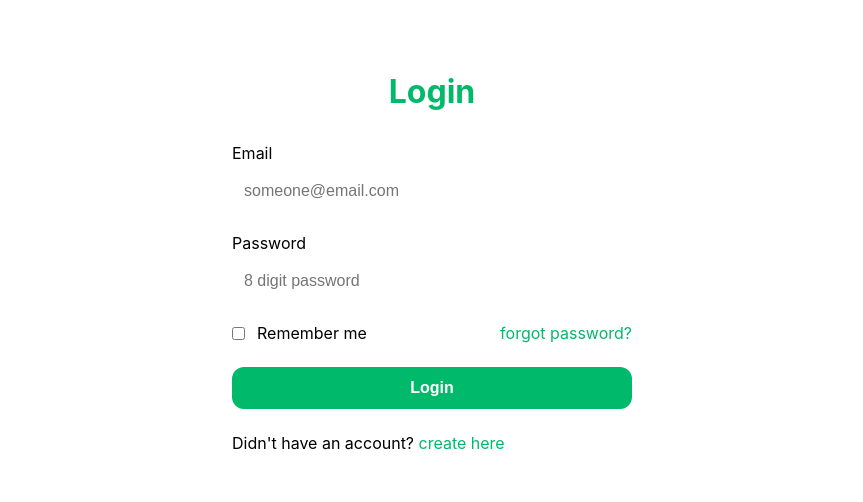
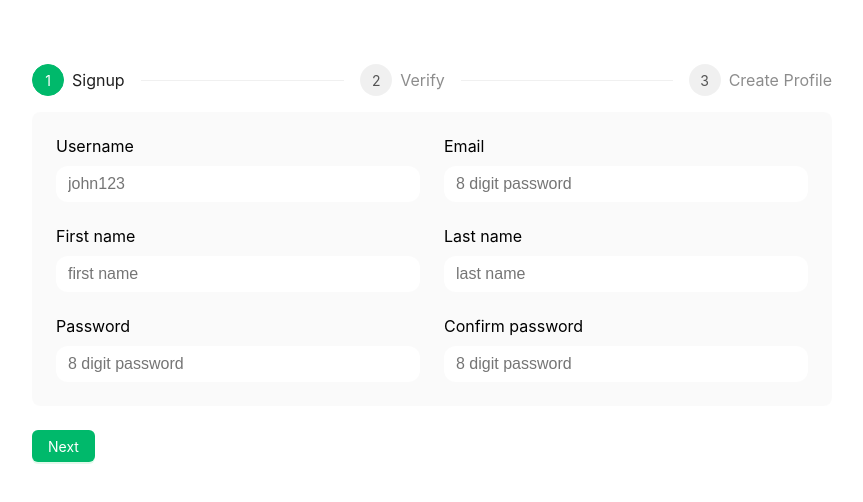
Before and after one commit to Aashish-Upadhyay-101/deltathon-farmflex, a React (Create React App) app: page /signup in a window 1280 px wide. Shown: the top 502 px of the page, without its empty margins (208-1071 px from the left). Built offline with nearby package versions, Linux system fonts and the light colour scheme.

Commit message:
signup page

```diff
--- a/package.json
+++ b/package.json
@@ -3,6 +3,7 @@
   "version": "0.1.0",
   "private": true,
   "dependencies": {
+    "@ant-design/icons": "^5.0.0",
     "@testing-library/jest-dom": "^5.16.5",
     "@testing-library/react": "^13.4.0",
     "@testing-library/user-event": "^13.5.0",
--- a/src/App.css
+++ b/src/App.css
@@ -22,6 +22,11 @@ code {
     monospace;
 }
 
+a {
+  text-decoration: none;
+  color: #00b96b;
+}
+
 .primary-btn {
   font-size: 1.6rem;
   background-color: #00b96b;
@@ -36,3 +41,44 @@ code {
 .w-100 {
   width: 100%;
 }
+
+.form-group {
+  display: flex;
+  flex-direction: column;
+  gap: 1rem;
+}
+
+.form-group-label {
+  font-size: 1.6rem;
+}
+
+.form-group-input {
+  font-size: 1.6rem;
+  height: 3.6rem;
+  border: none;
+  outline: none;
+  padding: 0 1.2rem;
+  border-radius: 12px;
+}
+
+.form-extra {
+  font-size: 1.6rem;
+}
+
+.form-extra span {
+  color: #00b96b;
+  cursor: pointer;
+}
+
+.form-remember {
+  display: flex;
+  align-items: center;
+  justify-content: space-between;
+}
+
+.remember-me {
+  display: flex;
+  align-items: center;
+  gap: 1.2rem;
+  font-size: 1.6rem;
+}
--- a/src/App.js
+++ b/src/App.js
@@ -1,12 +1,26 @@
+import { Route, Routes } from "react-router-dom";
 import "./App.css";
 import Homepage from "./pages/Homepage";
 import Login from "./pages/LoginPage/Login";
+import Signup from "./pages/SignupPage/Signup";
+import { ConfigProvider } from "antd";
 
 function App() {
   return (
-    <div className="App">
-      <Login />
-    </div>
+    <ConfigProvider
+      theme={{
+        token: {
+          colorPrimary: "#00b96b",
+        },
+      }}
+    >
+      <div className="App">
+        <Routes>
+          <Route path="/login" element={<Login />}></Route>
+          <Route path="/signup" element={<Signup />}></Route>
+        </Routes>
+      </div>
+    </ConfigProvider>
   );
 }
 
--- a/src/pages/LoginPage/Login.css
+++ b/src/pages/LoginPage/Login.css
@@ -20,44 +20,3 @@
   gap: 2.4rem;
   margin-top: 3.2rem;
 }
-
-.form-group {
-  display: flex;
-  flex-direction: column;
-  gap: 1rem;
-}
-
-.form-group-label {
-  font-size: 1.6rem;
-}
-
-.form-group-input {
-  font-size: 1.6rem;
-  height: 3.6rem;
-  border: none;
-  outline: none;
-  padding: 0 1.2rem;
-  border-radius: 12px;
-}
-
-.form-extra {
-  font-size: 1.6rem;
-}
-
-.form-extra span {
-  color: #00b96b;
-  cursor: pointer;
-}
-
-.form-remember {
-  display: flex;
-  align-items: center;
-  justify-content: space-between;
-}
-
-.remember-me {
-  display: flex;
-  align-items: center;
-  gap: 1.2rem;
-  font-size: 1.6rem;
-}
--- a/src/pages/LoginPage/Login.jsx
+++ b/src/pages/LoginPage/Login.jsx
@@ -1,4 +1,5 @@
 import React from "react";
+import { Link } from "react-router-dom";
 import "./Login.css";
 
 const Login = () => {
@@ -43,7 +44,7 @@ const Login = () => {
         </div>
         <div className="form-extra">
           <p>
-            Didn't have an account? <span>create here</span>
+            Didn't have an account? <Link to="/signup">create here</Link>
           </p>
         </div>
       </form>
--- /dev/null
+++ b/src/pages/SignupPage/Signup.css
@@ -0,0 +1,21 @@
+.signup {
+  max-width: 80rem;
+  margin: 0 auto;
+  margin-top: 6.4rem;
+}
+
+.signup__header {
+  font-size: 3.2rem;
+  text-align: center;
+}
+
+.signup__header > h1 {
+  font-size: inherit;
+  color: #00b96b;
+}
+
+.signup-form {
+  display: grid;
+  grid-template-columns: 1fr 1fr;
+  gap: 2.4rem;
+}
--- /dev/null
+++ b/src/pages/SignupPage/Signup.jsx
@@ -0,0 +1,141 @@
+import React from "react";
+import "./Signup.css";
+import { Button, Input, message, Steps, theme, Checkbox } from "antd";
+import { useState } from "react";
+import { UserOutlined, LockOutlined } from "@ant-design/icons";
+import { Form } from "react-router-dom";
+const steps = [
+  {
+    title: "Signup",
+    content: (
+      <form className="signup-form">
+        <div className="form-group">
+          <label htmlFor="username" className="form-group-label">
+            Username
+          </label>
+          <input
+            id="username"
+            type="text"
+            className="form-group-input"
+            placeholder="john123"
+          />
+        </div>
+        <div className="form-group">
+          <label htmlFor="email" className="form-group-label">
+            Email
+          </label>
+          <input
+            id="email"
+            type="email"
+            className="form-group-input"
+            placeholder="8 digit password"
+          />
+        </div>
+        <div className="form-group">
+          <label htmlFor="firstname" className="form-group-label">
+            First name
+          </label>
+          <input
+            id="text"
+            type="text"
+            className="form-group-input"
+            placeholder="first name"
+          />
+        </div>
+        <div className="form-group">
+          <label htmlFor="lastname" className="form-group-label">
+            Last name
+          </label>
+          <input
+            id="text"
+            type="text"
+            className="form-group-input"
+            placeholder="last name"
+          />
+        </div>
+        <div className="form-group">
+          <label htmlFor="password" className="form-group-label">
+            Password
+          </label>
+          <input
+            id="password"
+            type="password"
+            className="form-group-input"
+            placeholder="8 digit password"
+          />
+        </div>
+        <div className="form-group">
+          <label htmlFor="password" className="form-group-label">
+            Confirm password
+          </label>
+          <input
+            id="password"
+            type="password"
+            className="form-group-input"
+            placeholder="8 digit password"
+          />
+        </div>
+      </form>
+    ),
+  },
+  {
+    title: "Verify",
+    content: (
+      <p
+        style={{ textAlign: "center", marginTop: "4.4rem", fontSize: "2.4rem" }}
+      >
+        An verification email is send to your account please check it.
+      </p>
+    ),
+  },
+  {
+    title: "Create Profile",
+    content: "Last-content",
+  },
+];
+const Signup = () => {
+  const { token } = theme.useToken();
+  const [current, setCurrent] = useState(0);
+  const next = () => {
+    setCurrent(current + 1);
+  };
+
+  const items = steps.map((item) => ({
+    key: item.title,
+    title: item.title,
+  }));
+  const contentStyle = {
+    // color: token.colorTextTertiary,
+    padding: "2.4rem",
+    FontSize: "1.6rem",
+    backgroundColor: token.colorFillAlter,
+    borderRadius: token.borderRadiusLG,
+    marginTop: 16,
+  };
+  return (
+    <div className="signup">
+      <Steps current={current} items={items} />
+      <div style={contentStyle}>{steps[current].content}</div>
+      <div
+        style={{
+          marginTop: 24,
+        }}
+      >
+        {current < steps.length - 1 && (
+          <Button type="primary" onClick={() => next()}>
+            Next
+          </Button>
+        )}
+        {current === steps.length - 1 && (
+          <Button
+            type="primary"
+            onClick={() => message.success("Processing complete!")}
+          >
+            Done
+          </Button>
+        )}
+      </div>
+    </div>
+  );
+};
+export default Signup;
```
Also changed, not shown: 1 other file (tests, documents, lock files or other folders).
